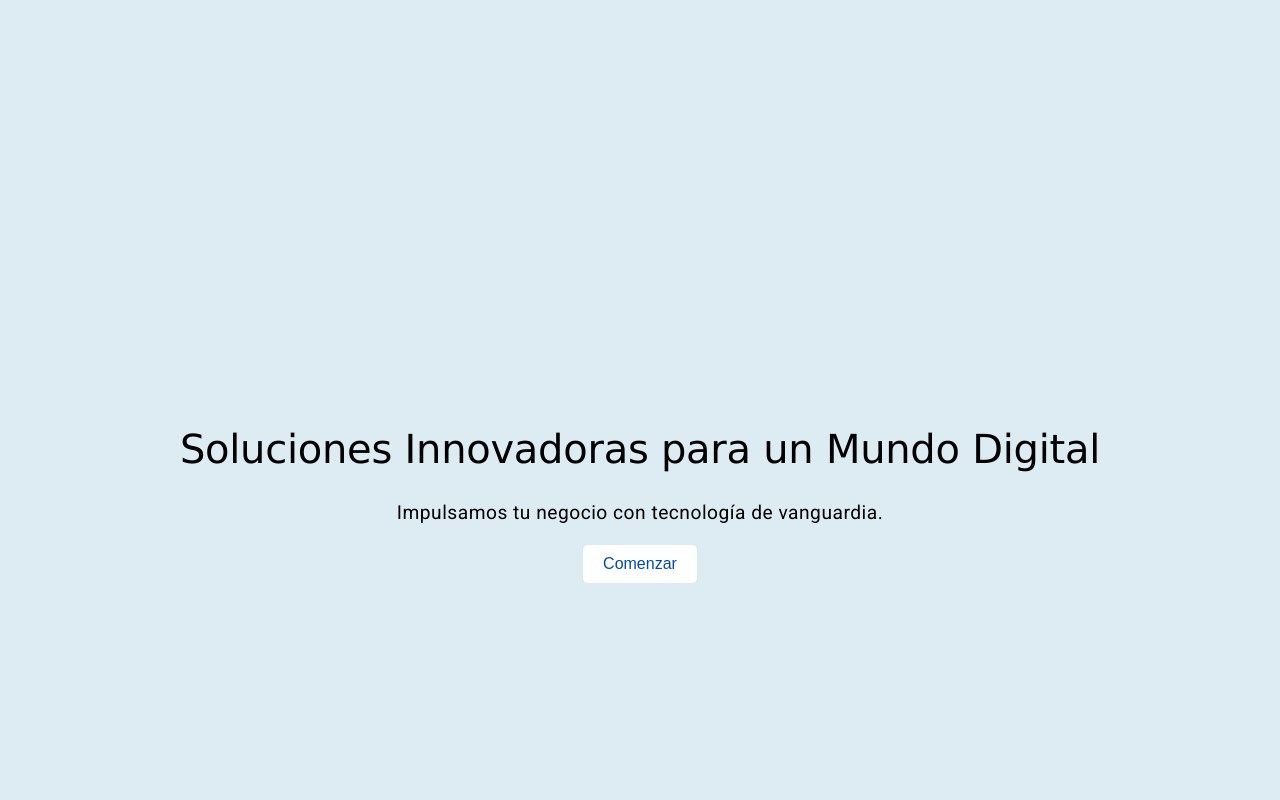
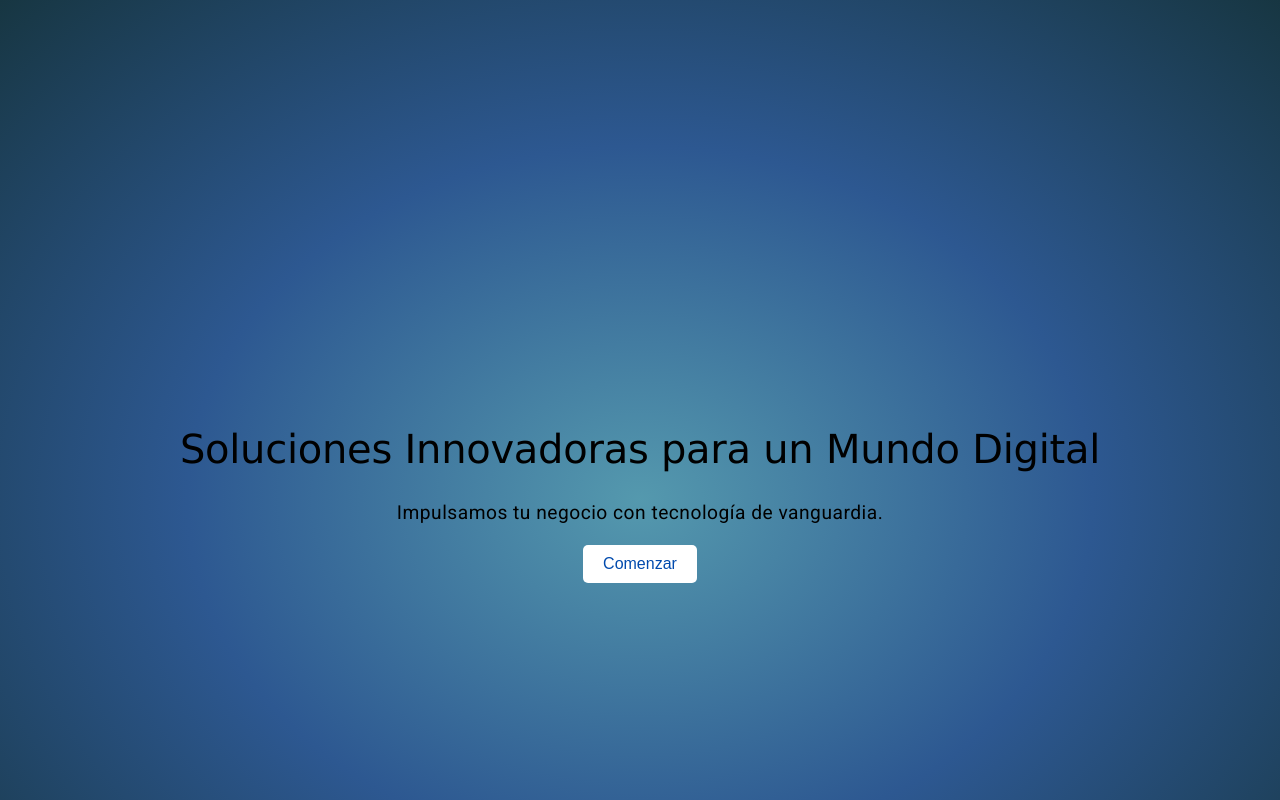
Before and after one commit to titocarlos080/landing-page_Psw2, an Angular app: page / in a window 1280 px wide. Shown: the top 800 px of the page. Built offline with nearby package versions, Linux system fonts and the light colour scheme.

Commit message:
landing page

```diff
--- a/src/app/components/home/home.component.css
+++ b/src/app/components/home/home.component.css
@@ -9,7 +9,7 @@ body {
 /* Hero Section */
 .hero-section {
 
-  background: rgba(76, 155, 187, 0.19);
+  background: radial-gradient(#1a7692be,#2d5891,#173642);
    text-align: center;
   padding: 100px 20px;
   height: 100vh;
@@ -187,6 +187,7 @@ body {
   padding: 50px 20px;
   text-align: center;
   background: radial-gradient(#09f7ff, #1c4252);
+  margin-bottom: 20px;
 }
 
 .services-grid {
@@ -274,7 +275,7 @@ body {
 .footer-section {
   padding: 20px;
   text-align: center;
-  background: #004aad;
+  background: radial-gradient(#1a7692be,#2d5891,#173642);
   color: white;
 }
 
```
